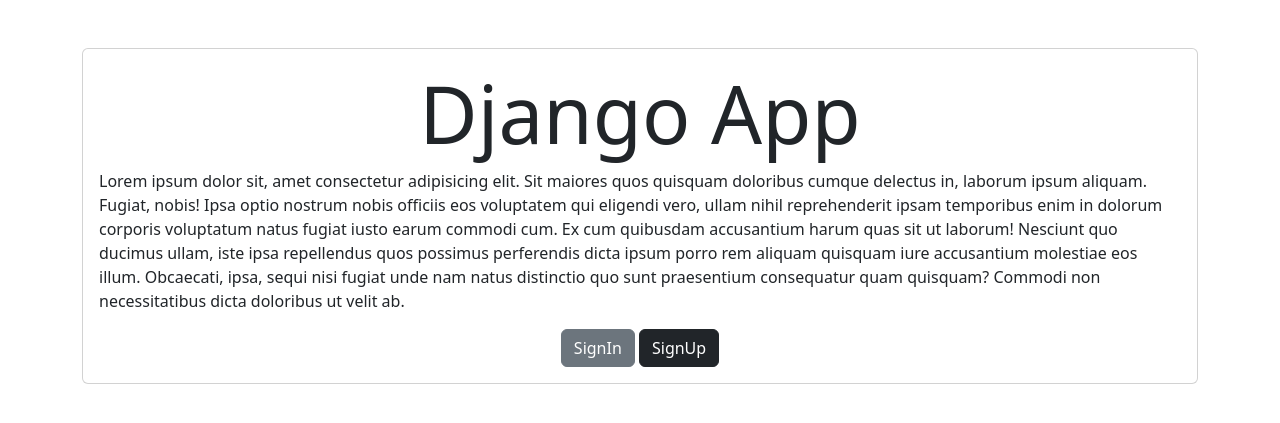
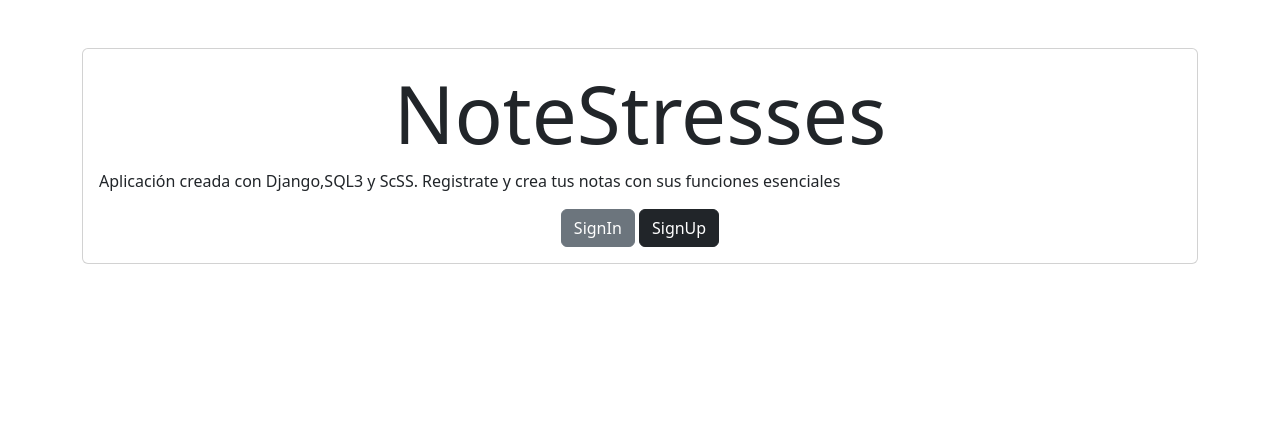
Before and after one commit to SamRuaF/DjangoCrud, a Django app: page / in a window 1280 px wide. Shown: the part 56-479 px from the top of the page. Run offline with Django 5.2, Linux system fonts and the light colour scheme.

Commit message:
New Home description

```diff
--- a/tasks/templates/home.html
+++ b/tasks/templates/home.html
@@ -4,13 +4,10 @@
 <!-- Die Klasse des Mannes besteht darin, sich zu konzentrieren -->
 <main class="container py-5">
     <section class="card card-body">
-        <h1 class="display-1 text-center">Django App</h1>
-        <p>Lorem ipsum dolor sit, amet consectetur adipisicing elit. Sit maiores quos quisquam doloribus cumque delectus in,
-        laborum ipsum aliquam. Fugiat, nobis! Ipsa optio nostrum nobis officiis eos voluptatem qui eligendi vero, ullam nihil
-         reprehenderit ipsam temporibus enim in dolorum corporis voluptatum natus fugiat iusto earum commodi cum. Ex cum quibusdam
-         accusantium harum quas sit ut laborum! Nesciunt quo ducimus ullam, iste ipsa repellendus quos possimus perferendis dicta
-         ipsum porro rem aliquam quisquam iure accusantium molestiae eos illum. Obcaecati, ipsa, sequi nisi fugiat unde nam natus
-         distinctio quo sunt praesentium consequatur quam quisquam? Commodi non necessitatibus dicta doloribus ut velit ab.</p>
+        <h1 class="display-1 text-center">NoteStresses</h1>
+        <p>Aplicación creada con Django,SQL3 y ScSS.
+            Registrate y crea tus notas con sus funciones esenciales
+        </p>
 
        <div class="text-center">
         <a class="btn btn-secondary" href="/signin/">
```
